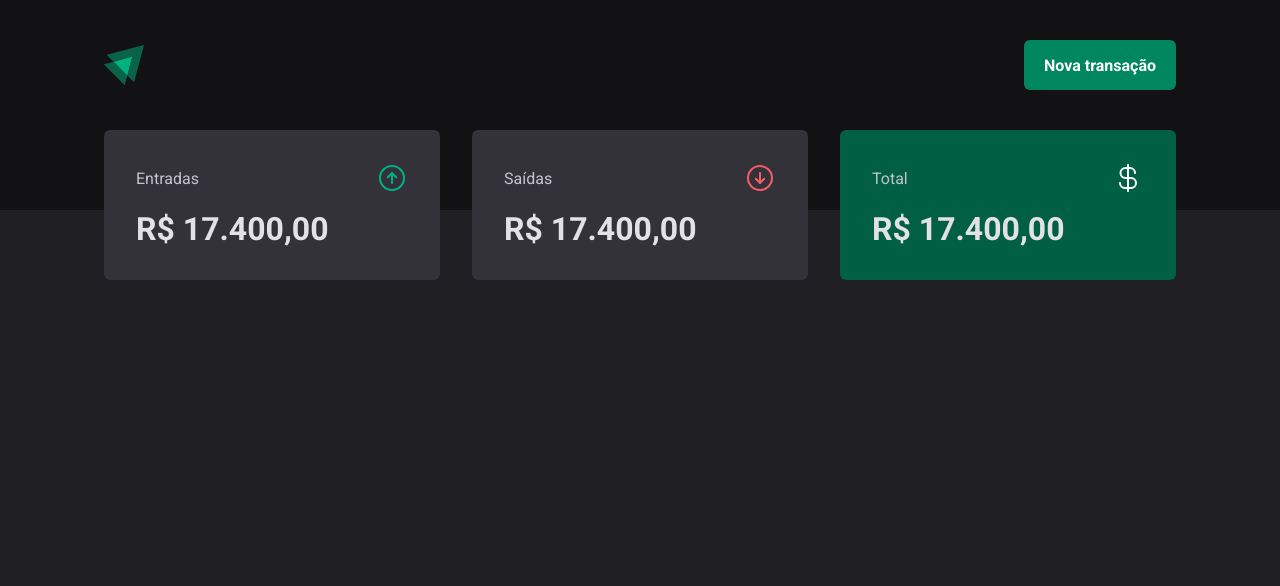
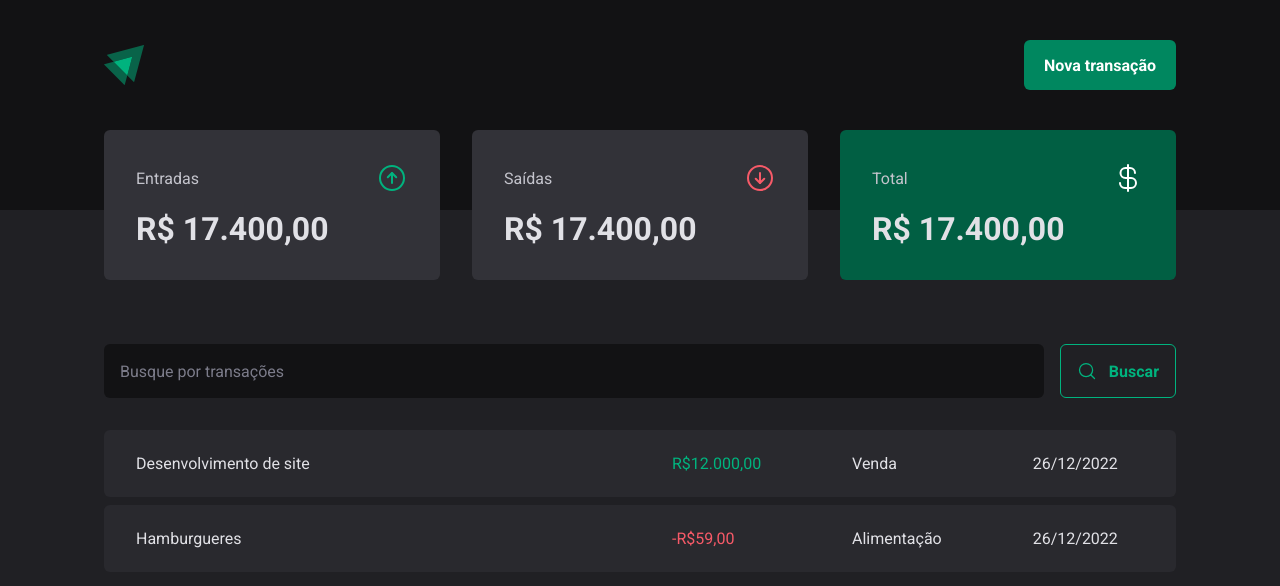
Before and after one commit to AlanDiogoR/Controle-finaceiro, a React (Vite) app in the folder Controle-finanças/: page / in a window 1280 px wide. Shown: the top 586 px of the page. Built offline with nearby package versions, Linux system fonts and the light colour scheme.

Commit message:
páginas estruuradas

```diff
--- a/Controle-finanças/src/pages/Transactions/index.tsx
+++ b/Controle-finanças/src/pages/Transactions/index.tsx
@@ -1,11 +1,38 @@
-import { Header } from "../../components/Header";
-import { Summary } from "../../components/Summary";
+import { Header } from '../../components/Header';
+import { Summary } from '../../components/Summary';
+import { SearchForm } from '../components/SearchForm';
+
+import { PriceHighLight, TransactionsContainer, TransactionsTable } from "./styles";
 
 export function Transactions() {
   return (
     <>
       <Header/>
       <Summary/>
+
+      <TransactionsContainer>
+        <SearchForm />
+        <TransactionsTable>
+          <tbody>
+            <tr>
+              <td width='50%'>Desenvolvimento de site</td>
+              <td>
+                <PriceHighLight variant="income">R$12.000,00</PriceHighLight>
+              </td>
+              <td>Venda</td>
+              <td>26/12/2022</td>
+            </tr>
+            <tr>
+              <td width='50%'>Hamburgueres</td>
+              <td>
+                <PriceHighLight variant="outcome">-R$59,00</PriceHighLight>
+              </td>
+              <td>Alimentação</td>
+              <td>26/12/2022</td>
+            </tr>
+          </tbody>
+        </TransactionsTable>
+      </TransactionsContainer>
     </>
   );
 }
--- a/Controle-finanças/src/pages/Transactions/styles.ts
+++ b/Controle-finanças/src/pages/Transactions/styles.ts
@@ -0,0 +1,38 @@
+import styled from 'styled-components';
+
+export const TransactionsContainer = styled.main`
+  width: 100%;
+  max-width: 1120px;
+  margin: 4rem auto 0;
+  padding: 0 1.5rem;
+`;
+
+export const TransactionsTable = styled.table`
+  width: 100%;
+  border-collapse: separate;
+  border-spacing: 0 0.5rem;
+  margin-top: 1.5rem;
+
+  td {
+    padding: 1.5rem 2rem;
+    background: ${props => props.theme['gray-700']};
+
+    &:first-child {
+      border-top-left-radius: 6px;
+      border-bottom-left-radius: 6px;
+    }
+
+    &:last-child {
+      border-top-right-radius: 6px;
+      border-bottom-right-radius: 6px;
+    }
+  }
+`;
+
+interface PriceHighLightProps {
+  variant: 'income' | 'outcome';
+}
+
+export const PriceHighLight = styled.span<PriceHighLightProps>`
+  color: ${props => props.variant  === 'income' ? props.theme['green-300'] : props.theme['red-300']};
+`;
--- /dev/null
+++ b/Controle-finanças/src/pages/components/SearchForm/index.tsx
@@ -0,0 +1,16 @@
+import { MagnifyingGlass } from 'phosphor-react';
+
+import { SearchFormConatiner } from "./styles";
+
+export function SearchForm() {
+  return (
+    <SearchFormConatiner>
+      <input type="text" placeholder="Busque por transações" />
+
+      <button type="submit">
+        <MagnifyingGlass size={20}/>
+        Buscar
+      </button>
+    </SearchFormConatiner>
+  );
+}
--- /dev/null
+++ b/Controle-finanças/src/pages/components/SearchForm/styles.ts
@@ -0,0 +1,40 @@
+import styled from 'styled-components';
+
+export const SearchFormConatiner = styled.form`
+  display: flex;
+  gap: 1rem;
+
+  input {
+    flex: 1;
+    border-radius: 6px;
+    border: 0;
+    background: ${props => props.theme['gray-900']};
+    color: ${props => props.theme['gray-300']};
+    padding: 1rem;
+
+    &::placeholder {
+      color: ${porps => porps.theme['gray-500']};
+    }
+  }
+
+  button {
+    display: flex;
+    align-items: center;
+    gap: 0.75rem;
+
+    border: 0;
+    padding: 1rem;
+    background: transparent;
+    border: 1px solid ${props => props.theme['green-300']};
+    color: ${props => props.theme['green-300']};
+    font-weight: bold;
+    border-radius: 6px;
+
+    &:hover {
+      background: ${props => props.theme['green-500']};
+      border-color: 1px solid ${props => props.theme['green-500']};
+      color: ${props => props.theme.white};
+      transition: background-color 0.2s, color 0.2s, border-color 0.2s;
+    }
+  }
+`;
```
Also changed, not shown: 1 other file (tests, documents, lock files or other folders).
